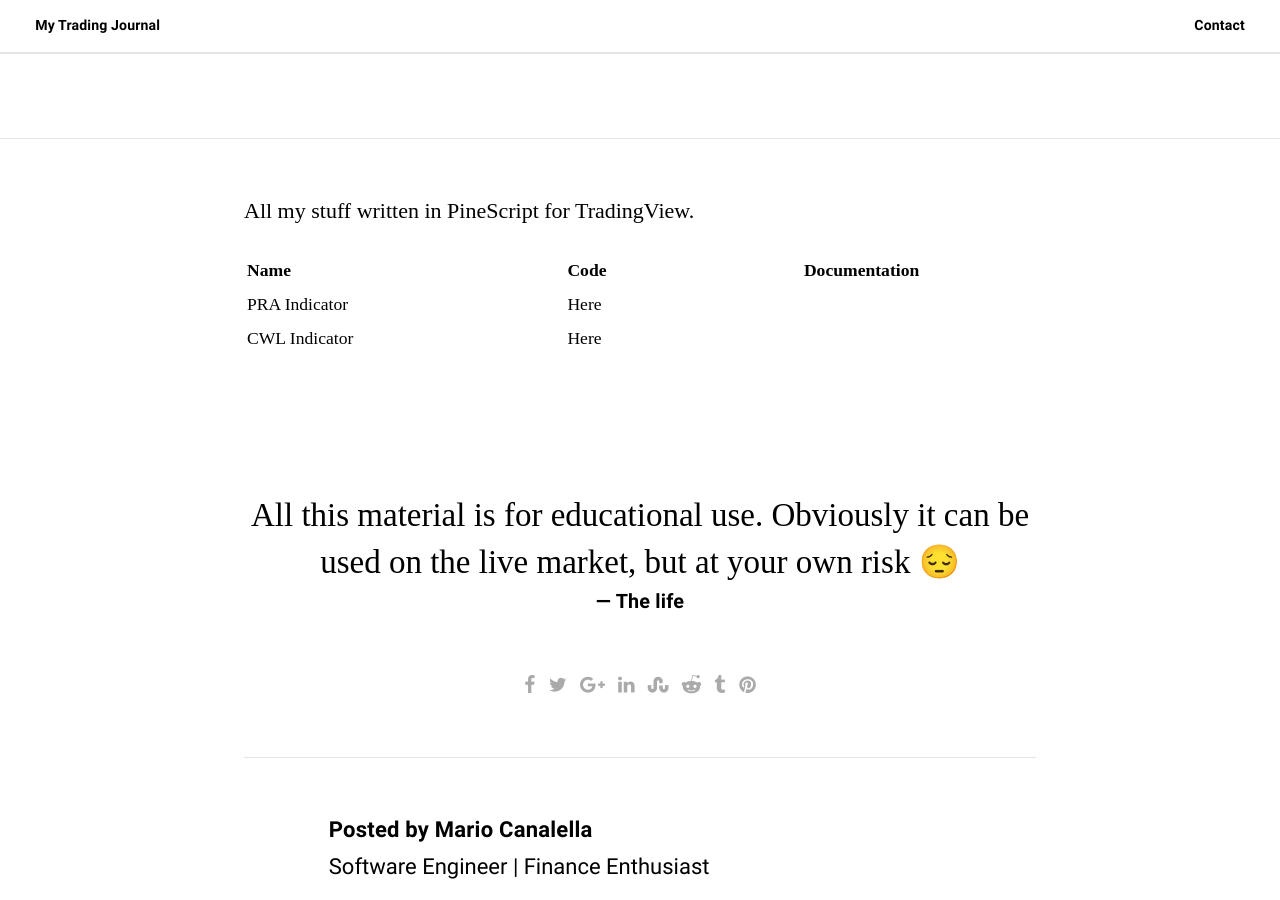
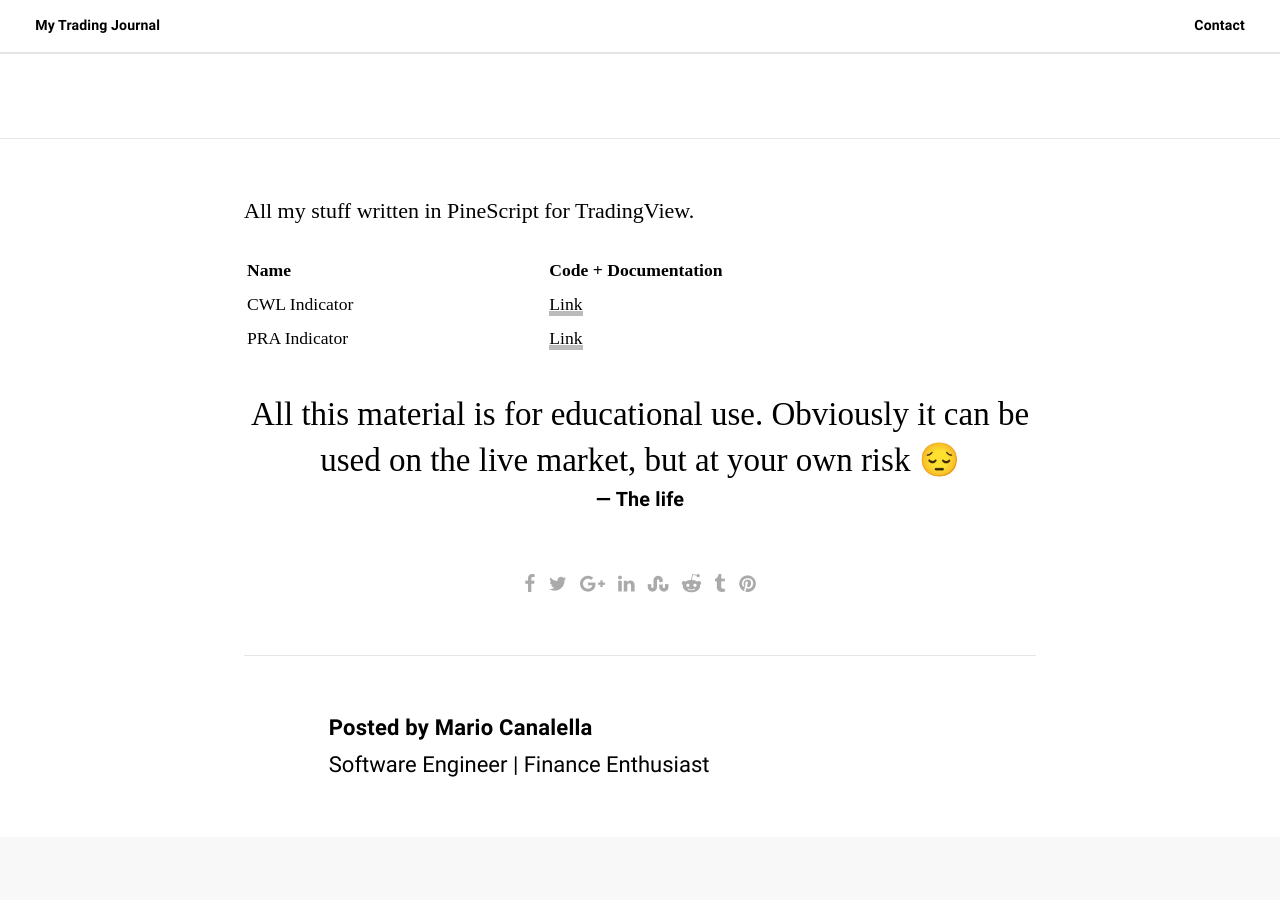
Before and after one commit to marcanalella/mytradingjournal, a Jekyll site: the page built from _posts/2024-04-27-pinescript-box.markdown, in a window 1280 px wide and 900 px high, scrolled down 1051 px. Built offline with Jekyll 4.4.1, drawn with Linux system fonts in a browser that asks for light colours; some web fonts are replaced.

Commit message:
add pinescript page

```diff
--- a/_posts/2024-04-27-pinescript-box.markdown
+++ b/_posts/2024-04-27-pinescript-box.markdown
@@ -12,14 +12,12 @@ tags:
 ---
 All my stuff written in PineScript for TradingView.
 
-| Name         | Code  | Documentation |
-| :----------- | :---- |               |
-|PRA Indicator | Here  |               |
-|CWL Indicator | Here  |               |
-|              |       |               |
-|              |       |               |
-|              |       |               |
-|              |       |               |
+| Name         | Code + Documentation |
+| :----------- | :---- |
+| CWL Indicator | [Link](https://github.com/marcanalella/toy-box/tree/main/PineScript/CWL%20Indicator)  |
+| PRA Indicator | [Link](https://github.com/marcanalella/toy-box/tree/main/PineScript/PRA%20Indicator+)  |
+|              |       |
+
 
 
 > All this material is for educational use. Obviously it can be used on the live market, but at your own risk 😔
```
